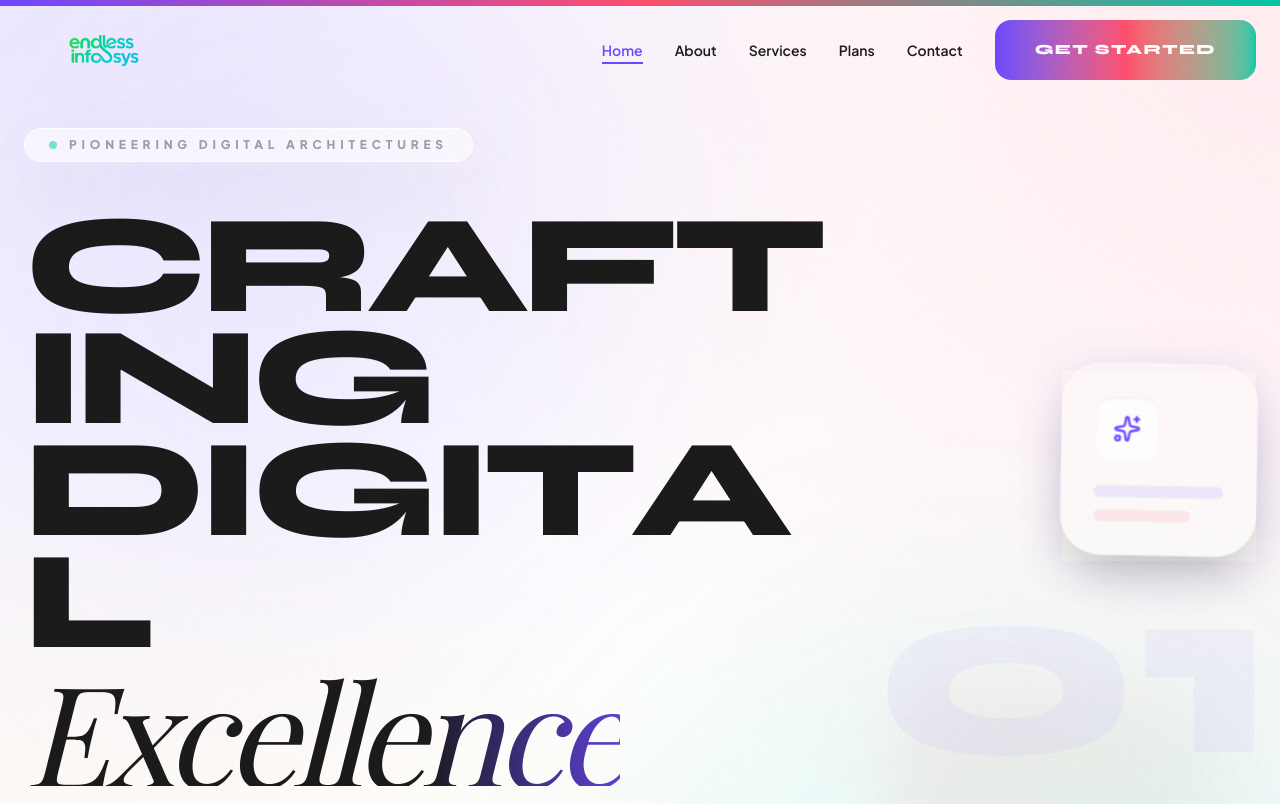
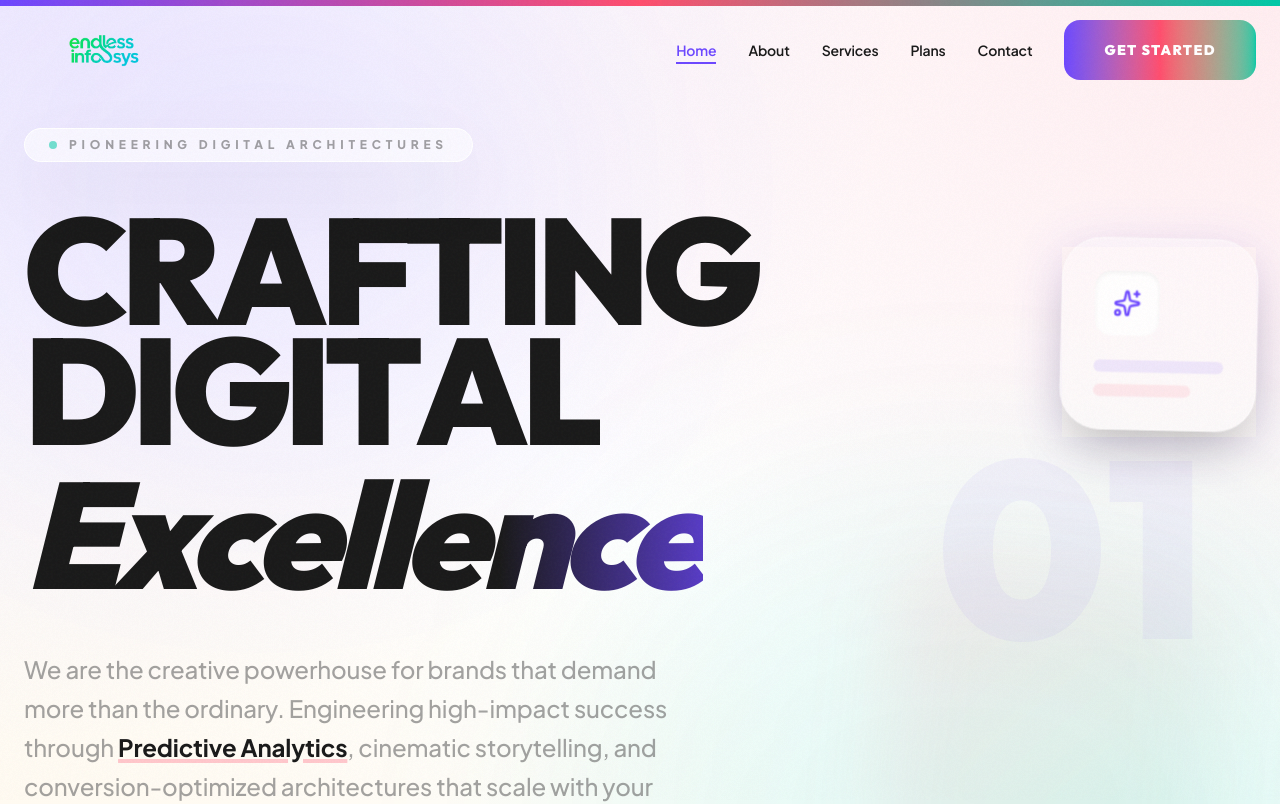
Before and after one commit to Endlessinfosys123/Endlessinfosys-Website, a Next.js app: page / in a window 1280 px wide. Shown: the top 804 px of the page. Built offline with nearby package versions, Linux system fonts and the light colour scheme.

Commit message:
Typography Overhaul V4: Implemented 'Clean & Creative' identity with Outfit and Bricolage Grotesque. Refined kinetic typography for a simpler, high-end agency aesthetic

```diff
--- a/src/app/globals.css
+++ b/src/app/globals.css
@@ -19,15 +19,22 @@
   --color-brand-gray: var(--brand-gray);
   --color-bg-soft: var(--bg-soft);
 
-  --font-display: var(--font-syne), sans-serif;
-  --font-serif: var(--font-playfair), serif;
-  --font-body: var(--font-dm-sans), sans-serif;
+  --font-display: var(--font-outfit), sans-serif;
+  --font-serif: var(--font-bricolage), sans-serif;
+  --font-body: var(--font-plus_jakarta_sans), sans-serif;
 }
 
 @layer base {
   body {
     @apply bg-white text-brand-dark selection:bg-brand-purple selection:text-white;
-    font-family: var(--font-dm-sans), sans-serif;
+    font-family: var(--font-plus_jakarta_sans), sans-serif;
+    letter-spacing: -0.01em;
+    line-height: 1.6;
+  }
+
+  h1, h2, h3, h4, h5, h6 {
+    font-family: var(--font-outfit), sans-serif;
+    letter-spacing: -0.03em;
   }
 }
 
@@ -119,4 +126,17 @@
     from { transform: rotate(0deg); }
     to { transform: rotate(360deg); }
   }
+
+  /* Creative Typography Utilities */
+  .tracking-tight-heading {
+    letter-spacing: -0.05em;
+  }
+
+  .tracking-creative-wide {
+    letter-spacing: 0.15em;
+  }
+
+  .leading-architectural {
+    line-height: 1.1;
+  }
 }
--- a/src/app/layout.jsx
+++ b/src/app/layout.jsx
@@ -1,4 +1,4 @@
-import { Syne, Plus_Jakarta_Sans, Playfair_Display } from "next/font/google";
+import { Outfit, Plus_Jakarta_Sans, Bricolage_Grotesque } from "next/font/google";
 import "./globals.css";
 import Navbar from "@/components/Navbar";
 import Footer from "@/components/Footer";
@@ -6,10 +6,10 @@ import ScrollProgressBar from "@/components/ScrollProgressBar";
 import BackToTop from "@/components/BackToTop";
 import CustomCursor from "@/components/CustomCursor";
 
-const syne = Syne({
+const outfit = Outfit({
   variable: "--font-display",
   subsets: ["latin"],
-  weight: ["400", "500", "600", "700", "800"],
+  weight: ["400", "500", "600", "700", "800", "900"],
 });
 
 const plusJakarta = Plus_Jakarta_Sans({
@@ -18,11 +18,10 @@ const plusJakarta = Plus_Jakarta_Sans({
   weight: ["400", "500", "600", "700", "800"],
 });
 
-const playfair = Playfair_Display({
-  variable: "--font-serif",
+const bricolage = Bricolage_Grotesque({
+  variable: "--font-creative",
   subsets: ["latin"],
-  weight: ["400", "500", "600", "700", "800", "900"],
-  style: ["normal", "italic"],
+  weight: ["400", "500", "600", "700", "800"],
 });
 
 export const metadata = {
@@ -41,7 +40,7 @@ export default function RootLayout({
   return (
     <html
       lang="en"
-      className={`${syne.variable} ${plusJakarta.variable} ${playfair.variable} h-full antialiased scroll-smooth`}
+      className={`${outfit.variable} ${plusJakarta.variable} ${bricolage.variable} h-full antialiased scroll-smooth`}
     >
       <body className="min-h-full font-body text-brand-gray bg-white selection:bg-brand-purple/20 flex flex-col mesh-bg noise-overlay">
         <CustomCursor />
--- a/src/components/HeroSection.jsx
+++ b/src/components/HeroSection.jsx
@@ -86,12 +86,12 @@ export default function HeroSection() {
           </motion.div>
 
           {/* Main Kinetic Typography */}
-          <div className="space-y-4">
-            <h1 className="text-7xl md:text-[140px] font-display font-black leading-[0.8] tracking-tighter text-brand-dark flex flex-col">
+          <div className="space-y-6">
+            <h1 className="text-7xl md:text-[150px] font-display font-black leading-[0.8] tracking-tighter text-brand-dark flex flex-col">
               <KineticTitle text="CRAFTING" delayOffset={0.1} />
-              <div className="flex flex-wrap items-baseline gap-4">
+              <div className="flex flex-wrap items-baseline gap-6">
                 <KineticTitle text="DIGITAL" delayOffset={0.3} />
-                <span className="font-serif italic font-normal text-brand-purple text-shimmer">Excellence</span>
+                <span className="font-serif italic text-brand-purple text-shimmer selection:text-white">Excellence</span>
               </div>
             </h1>
 
```
